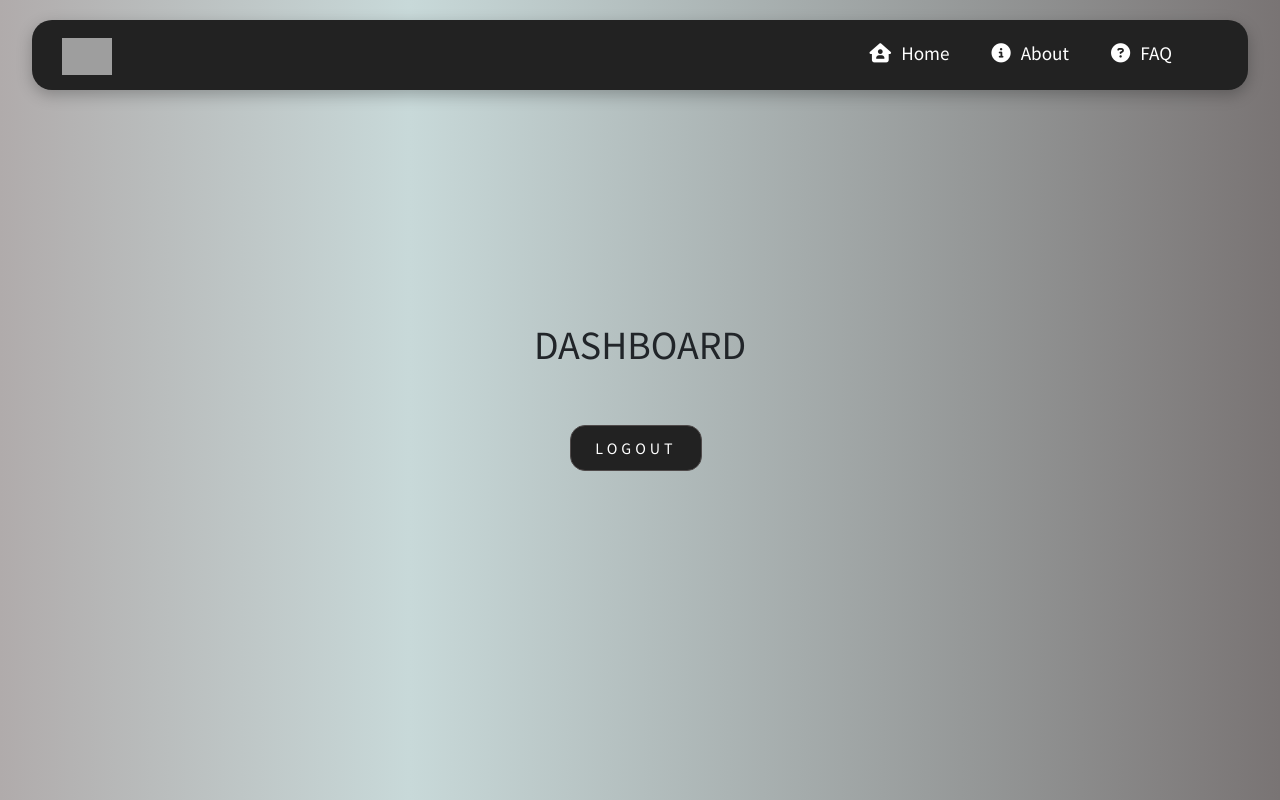
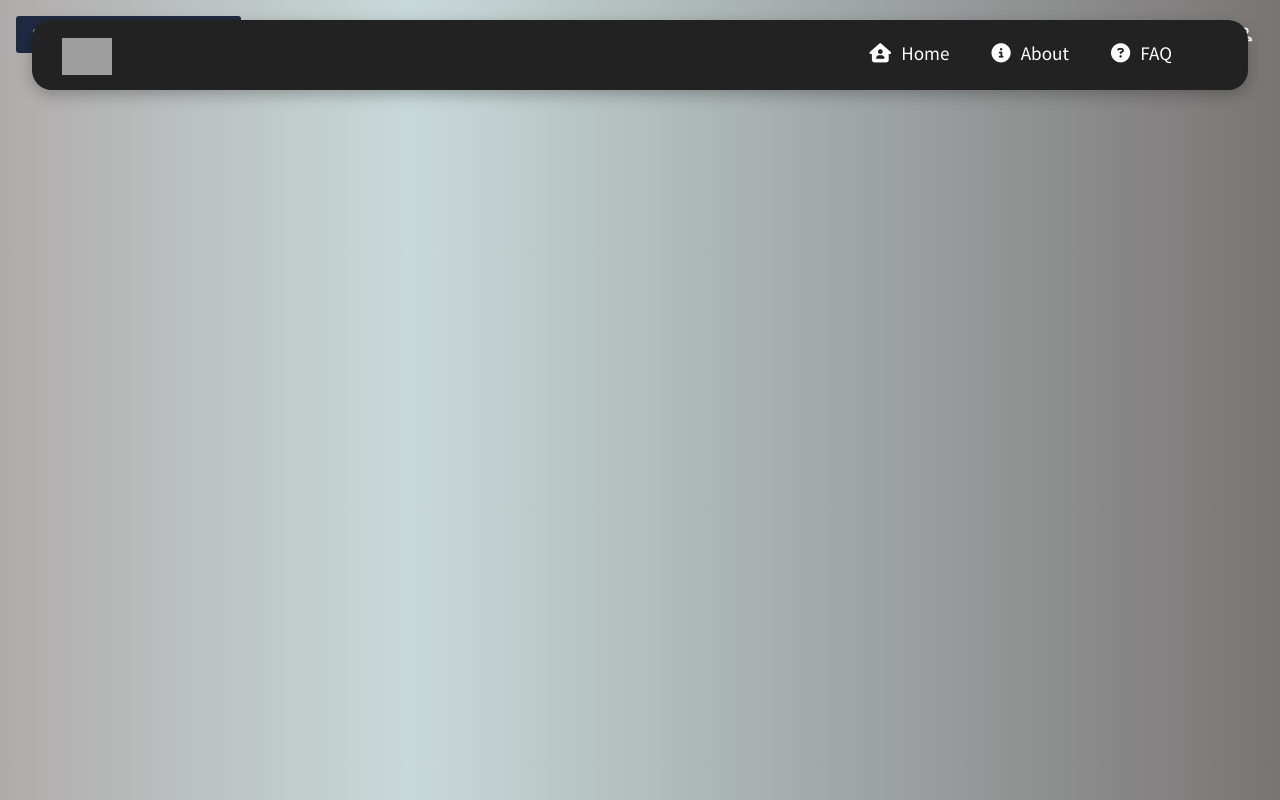
Before and after one commit to janwry26/tup-capstone, a React (Create React App) app in the folder client/: page /dashboard in a window 1280 px wide. Built offline with nearby package versions, Linux system fonts and the light colour scheme; sample sign-in values are in the browser's storage; grey boxes are pictures that could not be loaded.

Commit message:
added topbar on dahsboard

```diff
--- a/client/src/components/Dashboard.js
+++ b/client/src/components/Dashboard.js
@@ -1,9 +1,38 @@
+// import React, { useEffect } from 'react';
+// import { useNavigate, NavLink } from "react-router-dom";
+
+// import '../styles/dashboard.css';
+
+// function Dashboard({user}) {
+//     let navigate = useNavigate();
+
+//     useEffect(() => {
+//         if (user) {
+//             navigate("/")
+//         }
+//     }, [user, navigate])
+
+//     return (
+//         <div className="dashboard">
+//             <h1>DASHBOARD</h1>
+//             <NavLink to='/logout' className="nav-link" aria-current="page">
+//             <button type="button" className="btn btn-primary btn-lg px-4 me-md-2">Logout</button>
+//             </NavLink>
+//         </div>
+//     )
+// }
+
+// export default Dashboard
 import React, { useEffect } from 'react';
 import { useNavigate, NavLink } from "react-router-dom";
-
+import { ColorModeContext, useMode } from '../theme';
+import { CssBaseline, ThemeProvider } from '@mui/material';
+import TopBar from "../scenes/global/Topbar"
 import '../styles/dashboard.css';
 
 function Dashboard({user}) {
+    const [theme, colorMode] = useMode();
+
     let navigate = useNavigate();
 
     useEffect(() => {
@@ -13,12 +42,16 @@ function Dashboard({user}) {
     }, [user, navigate])
 
     return (
+        <ColorModeContext.Provider value ={colorMode}>
+        <ThemeProvider theme ={theme}>
+        <CssBaseline />
         <div className="dashboard">
-            <h1>DASHBOARD</h1>
-            <NavLink to='/logout' className="nav-link" aria-current="page">
-            <button type="button" className="btn btn-primary btn-lg px-4 me-md-2">Logout</button>
-            </NavLink>
+        <main className='content'>
+                <TopBar/>
+        </main>
         </div>
+        </ThemeProvider>
+    </ColorModeContext.Provider>
     )
 }
 
--- a/client/src/scenes/global/Topbar.js
+++ b/client/src/scenes/global/Topbar.js
@@ -1,9 +1,54 @@
-import React from "react";
+import { Box, IconButton, useTheme } from "@mui/material";
+import { useContext } from "react";
+import { ColorModeContext, tokens } from "../../theme";
+import InputBase from "@mui/material/InputBase";
+import LightModeOutlinedIcon from "@mui/icons-material/LightModeOutlined";
+import DarkModeOutlinedIcon from "@mui/icons-material/DarkModeOutlined";
+import NotificationsOutlinedIcon from "@mui/icons-material/NotificationsOutlined";
+import SettingsOutlinedIcon from "@mui/icons-material/SettingsOutlined";
+import PersonOutlinedIcon from "@mui/icons-material/PersonOutlined";
+import SearchIcon from "@mui/icons-material/Search";
 
-export default function Topbar(){
-    return(
-        <div>
-            topbar
-        </div>
-    )
-}
+const Topbar = () => {
+  const theme = useTheme();
+  const colors = tokens(theme.palette.mode);
+  const colorMode = useContext(ColorModeContext);
+
+  return (
+    <Box display="flex" justifyContent="space-between" p={2}>
+      {/* SEARCH BAR */}
+      <Box
+        display="flex"
+        backgroundColor={colors.primary[400]}
+        borderRadius="3px"
+      >
+        <InputBase sx={{ ml: 2, flex: 1 }} placeholder="Search" />
+        <IconButton type="button" sx={{ p: 1 }}>
+          <SearchIcon />
+        </IconButton>
+      </Box>
+
+      {/* ICONS */}
+      <Box display="flex">
+        <IconButton onClick={colorMode.toggleColorMode}>
+          {theme.palette.mode === "dark" ? (
+            <DarkModeOutlinedIcon />
+          ) : (
+            <LightModeOutlinedIcon />
+          )}
+        </IconButton>
+        <IconButton>
+          <NotificationsOutlinedIcon />
+        </IconButton>
+        <IconButton>
+          <SettingsOutlinedIcon />
+        </IconButton>
+        <IconButton>
+          <PersonOutlinedIcon />
+        </IconButton>
+      </Box>
+    </Box>
+  );
+};
+
+export default Topbar;
--- a/client/src/theme.js
+++ b/client/src/theme.js
@@ -1,9 +1,9 @@
-import React from "react";
 import { createContext, useState, useMemo } from "react";
-import {createTheme} from "@mui/material/styles"
-//color design tokens
-export const tokens = (mode) =>({
-    ...(mode === 'dark'
+import { createTheme } from "@mui/material/styles";
+
+// color design tokens export
+export const tokens = (mode) => ({
+  ...(mode === "dark"
     ? {
         grey: {
           100: "#e0e0e0",
@@ -14,18 +14,18 @@ export const tokens = (mode) =>({
           600: "#525252",
           700: "#3d3d3d",
           800: "#292929",
-            900: "#141414"
+          900: "#141414",
         },
         primary: {
           100: "#d0d1d5",
           200: "#a1a4ab",
           300: "#727681",
-            400: "#434957",
+          400: "#1F2A40",
           500: "#141b2d",
           600: "#101624",
           700: "#0c101b",
           800: "#080b12",
-            900: "#040509"
+          900: "#040509",
         },
         greenAccent: {
           100: "#dbf5ee",
@@ -36,7 +36,7 @@ export const tokens = (mode) =>({
           600: "#3da58a",
           700: "#2e7c67",
           800: "#1e5245",
-            900: "#0f2922"
+          900: "#0f2922",
         },
         redAccent: {
           100: "#f8dcdb",
@@ -47,7 +47,7 @@ export const tokens = (mode) =>({
           600: "#af3f3b",
           700: "#832f2c",
           800: "#58201e",
-            900: "#2c100f"
+          900: "#2c100f",
         },
         blueAccent: {
           100: "#e1e2fe",
@@ -58,9 +58,10 @@ export const tokens = (mode) =>({
           600: "#535ac8",
           700: "#3e4396",
           800: "#2a2d64",
-            900: "#151632"
+          900: "#151632",
         },
-    } :{
+      }
+    : {
         grey: {
           100: "#141414",
           200: "#292929",
@@ -76,9 +77,9 @@ export const tokens = (mode) =>({
           100: "#040509",
           200: "#080b12",
           300: "#0c101b",
-            400: "#f2f0f0",
+          400: "#f2f0f0", // manually changed
           500: "#141b2d",
-            600: "#434957",
+          600: "#1F2A40",
           700: "#727681",
           800: "#a1a4ab",
           900: "#d0d1d5",
@@ -116,85 +117,98 @@ export const tokens = (mode) =>({
           800: "#c3c6fd",
           900: "#e1e2fe",
         },
-    }
-
-    )
-
-
+      }),
 });
 
-//mui theme settings
-
-export const themeSettings = (model) => {
+// mui theme settings
+export const themeSettings = (mode) => {
   const colors = tokens(mode);
-    return{
-        pallete:{
+  return {
+    palette: {
       mode: mode,
       ...(mode === "dark"
-            ?{
-                //pallete for darkmode
-                primary:{
+        ? {
+            // palette values for dark mode
+            primary: {
               main: colors.primary[500],
             },
-                secondary:{
+            secondary: {
               main: colors.greenAccent[500],
             },
-                neutral:{
+            neutral: {
               dark: colors.grey[700],
               main: colors.grey[500],
-                    light: colors.grey [100]
+              light: colors.grey[100],
             },
-                background:{
+            background: {
               default: colors.primary[500],
+            },
           }
-
-            }:{
-                primary:{
-                    main: colors.primary[500],
+        : {
+            // palette values for light mode
+            primary: {
+              main: colors.primary[100],
             },
-                secondary:{
+            secondary: {
               main: colors.greenAccent[500],
             },
-                neutral:{
+            neutral: {
               dark: colors.grey[700],
               main: colors.grey[500],
-                    light: colors.grey [100]
+              light: colors.grey[100],
             },
-                background:{
-                    default: "fcfcfc",
-                }
-            }
-            )
+            background: {
+              default: "#fcfcfc",
             },
-
-        typography:{
-            fontFamily: ["Source Sans Pro ","sans-serif"].join(","),
+          }),
+    },
+    typography: {
+      fontFamily: ["Source Sans Pro", "sans-serif"].join(","),
       fontSize: 12,
-            h1:{
-                fontFamily: ["Source Sans Pro ","sans-serif"].join(","),
+      h1: {
+        fontFamily: ["Source Sans Pro", "sans-serif"].join(","),
         fontSize: 40,
       },
-            h2:{
-                fontFamily: ["Source Sans Pro ","sans-serif"].join(","),
+      h2: {
+        fontFamily: ["Source Sans Pro", "sans-serif"].join(","),
         fontSize: 32,
       },
-            h3:{
-                fontFamily: ["Source Sans Pro ","sans-serif"].join(","),
+      h3: {
+        fontFamily: ["Source Sans Pro", "sans-serif"].join(","),
         fontSize: 24,
       },
-            h4:{
-                fontFamily: ["Source Sans Pro ","sans-serif"].join(","),
+      h4: {
+        fontFamily: ["Source Sans Pro", "sans-serif"].join(","),
         fontSize: 20,
       },
-            h5:{
-                fontFamily: ["Source Sans Pro ","sans-serif"].join(","),
+      h5: {
+        fontFamily: ["Source Sans Pro", "sans-serif"].join(","),
         fontSize: 16,
       },
-            h6:{
-                fontFamily: ["Source Sans Pro ","sans-serif"].join(","),
+      h6: {
+        fontFamily: ["Source Sans Pro", "sans-serif"].join(","),
         fontSize: 14,
-            }
-
-        }
+      },
+    },
   };
 };
+
+// context for color mode
+export const ColorModeContext = createContext({
+  toggleColorMode: () => {},
+});
+
+export const useMode = () => {
+  const [mode, setMode] = useState("dark");
+
+  const colorMode = useMemo(
+    () => ({
+      toggleColorMode: () =>
+        setMode((prev) => (prev === "light" ? "dark" : "light")),
+    }),
+    []
+  );
+
+  const theme = useMemo(() => createTheme(themeSettings(mode)), [mode]);
+  return [theme, colorMode];
+};
```
Lines whose indentation alone changed are shown as unchanged.
